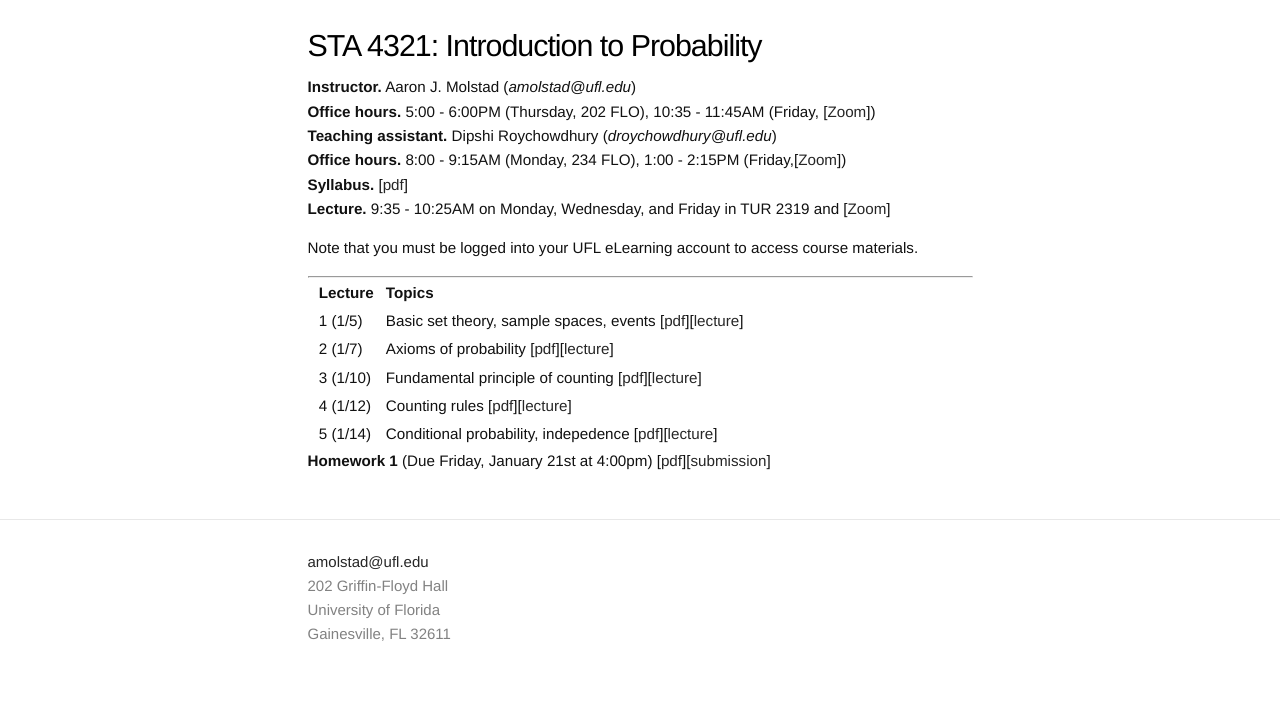
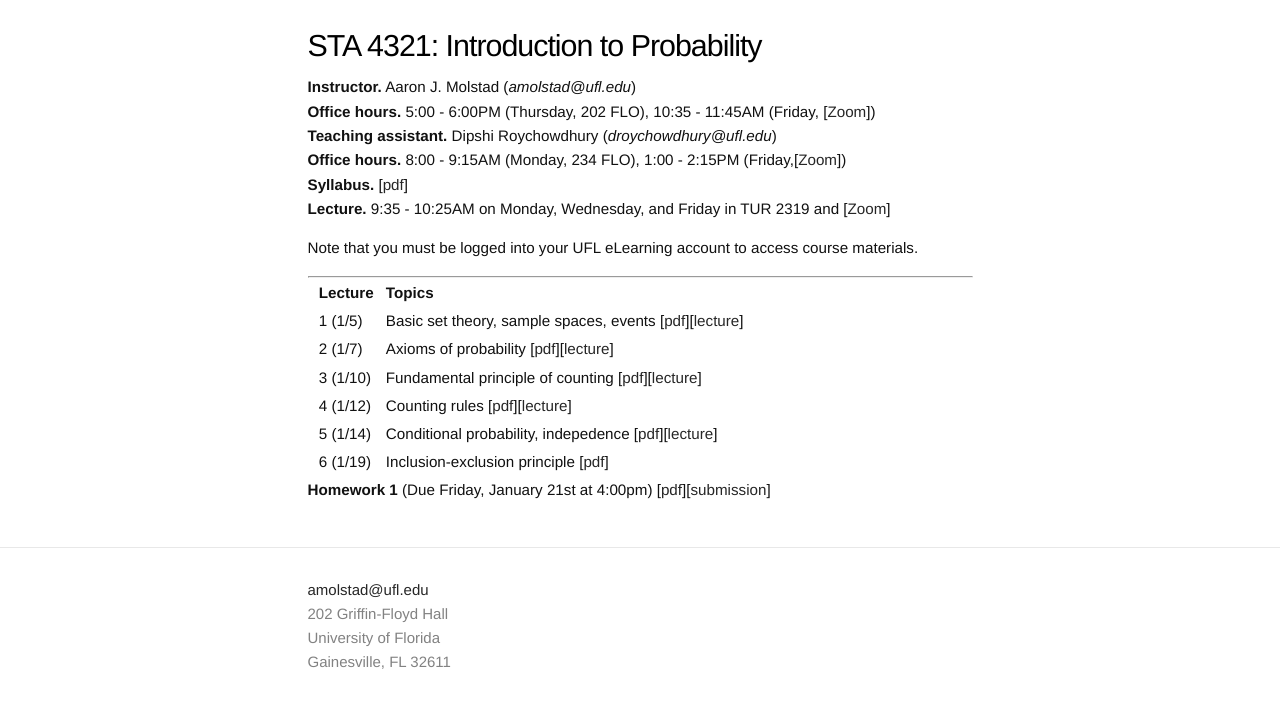
Before and after one commit to ajmolstad/ajmolstad.github.io, a Jekyll site: the page built from S22_STA4321.md, in a window 1280 px wide. Shown: the top 708 px of the page. Built offline with Jekyll 4.4.1, drawn with Linux system fonts in a browser that asks for light colours.

Commit message:
Update S22_STA4321.md

```diff
--- a/S22_STA4321.md
+++ b/S22_STA4321.md
@@ -23,5 +23,6 @@ Note that you must be logged into your UFL eLearning account to access course ma
 || 3 (1/10) || Fundamental principle of counting [[pdf](https://ufl.instructure.com/files/65660016/download?download_frd=1)][[lecture](https://ufl.instructure.com/courses/452037/files?preview=65660055)] ||
 || 4 (1/12) || Counting rules [[pdf](https://ufl.instructure.com/files/65698960/download?download_frd=1)][[lecture](https://ufl.instructure.com/courses/452037/files?preview=65701073)] ||
 || 5 (1/14) || Conditional probability, indepedence [[pdf](https://ufl.instructure.com/files/65759474/download?download_frd=1)][[lecture](https://ufl.instructure.com/courses/452037/files?preview=65875230)] ||
+|| 6 (1/19) || Inclusion-exclusion principle [[pdf](https://ufl.instructure.com/files/65876665/download?download_frd=1)]||
 
 **Homework 1** (Due Friday, January 21st at 4:00pm) [[pdf](https://ufl.instructure.com/files/65694021/download?download_frd=1)][[submission](https://ufl.instructure.com/courses/452037/assignments/5079064)]
```
